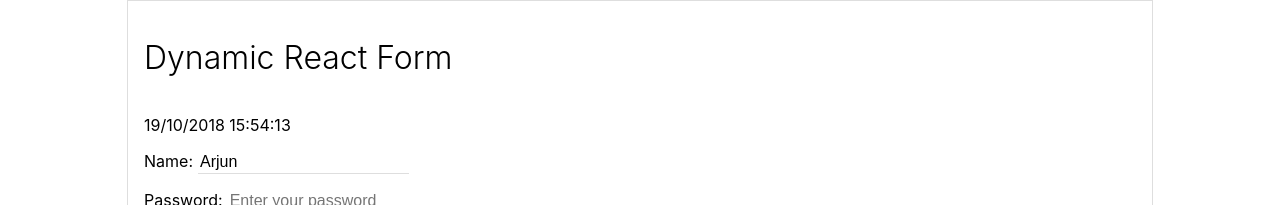
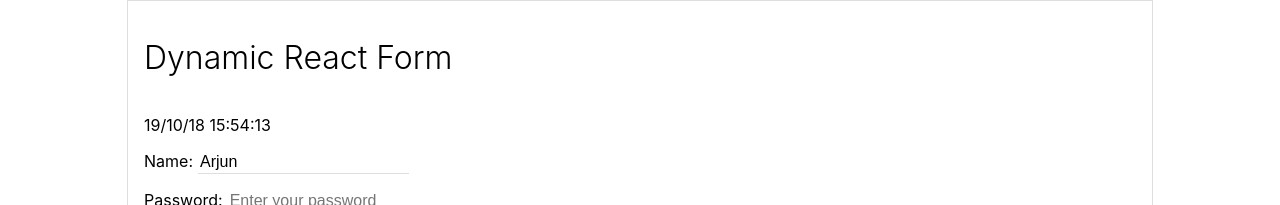
Before and after one commit to SahRckr/dynamic-react-form, a React (Create React App) app: page / in a window 1280 px wide. Shown: the top 205 px of the page. Built offline with nearby package versions, Linux system fonts and the light colour scheme.

Commit message:
Add datetime formatting

```diff
--- a/src/components/Clock.js
+++ b/src/components/Clock.js
@@ -6,15 +6,23 @@ const formatDateTime = date => {
   day = date.getDate()
   month = date.getMonth()
   year = date.getFullYear()
+  year =
+    year > 99 ? year % Math.pow(10, year.toString().split('').length - 1) : year
   hours = date.getHours()
   minutes = date.getMinutes()
   seconds = date.getSeconds()
   return (
-    [day, month + 1, year].join('/') + ' ' + [hours, minutes, seconds].join(':')
+    [day, month + 1, year].map(leftPad).join('/') +
+    ' ' +
+    [hours, minutes, seconds].map(leftPad).join(':')
   )
 }
 
-export default class Clock extends React.Component {
+const leftPad = number => {
+  return number < 10 ? '0' + number : number
+}
+
+export default class Clock extends React.PureComponent {
   state = {
     time: new Date()
   }
@@ -24,9 +32,13 @@ export default class Clock extends React.Component {
     })
   }
   componentDidMount() {
-    setInterval(this.tick, 1000)
+    this.interval = setInterval(this.tick, 1000)
   }
   render() {
     return <div>{formatDateTime(this.state.time)}</div>
   }
+
+  componentWillUnmount() {
+    clearInterval(this.interval)
+  }
 }
```
